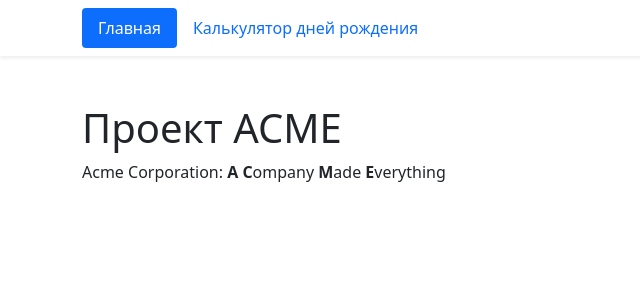
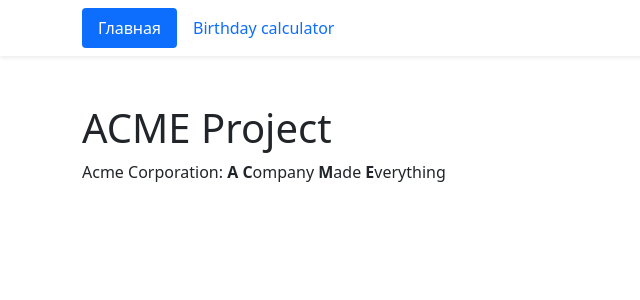
Before and after one commit to tripleten-com/acme_project, a Django app: page / in a window 1280 px wide. Shown: the top 300 px of the page, without its empty margins (0-640 px from the left). Run offline with Django 3.2, Linux system fonts and the light colour scheme.

Commit message:
fix localization

```diff
--- a/acme_project/acme_project/settings.py
+++ b/acme_project/acme_project/settings.py
@@ -73,7 +73,7 @@ AUTH_PASSWORD_VALIDATORS = [
     },
 ]
 
-LANGUAGE_CODE = 'ru-RU'
+LANGUAGE_CODE = 'en'
 
 TIME_ZONE = 'UTC'
 
--- a/acme_project/templates/base.html
+++ b/acme_project/templates/base.html
@@ -1,8 +1,8 @@
 <!DOCTYPE html>
-<html lang="ru">
+<html lang="en">
   <head>
     <meta charset="UTF-8">
-    <title>Проект ACME</title>
+    <title>ACME Project</title>
     <link href="https://cdn.jsdelivr.net/npm/bootstrap@5.0.1/dist/css/bootstrap.min.css" rel="stylesheet"
       integrity="sha384-+0n0xVW2eSR5OomGNYDnhzAbDsOXxcvSN1TPprVMTNDbiYZCxYbOOl7+AMvyTG2x" crossorigin="anonymous">
   </head>
--- a/acme_project/templates/includes/header.html
+++ b/acme_project/templates/includes/header.html
@@ -12,7 +12,7 @@
           <li class="nav-item">
             <a class="nav-link {% if view_name == 'birthday:create' %} active {% endif %}"
               href="{% url 'birthday:create' %}">
-              Калькулятор дней рождения
+              Birthday calculator
             </a>
           </li>
         </ul>
--- a/acme_project/templates/pages/index.html
+++ b/acme_project/templates/pages/index.html
@@ -1,6 +1,6 @@
 {% extends "base.html" %}
 
 {% block content %}
-  <h1>Проект ACME</h1>
+  <h1>ACME Project</h1>
   <p>Acme Corporation: <b>A</b> <b>C</b>ompany <b>M</b>ade <b>E</b>verything</p>
 {% endblock %}
```
